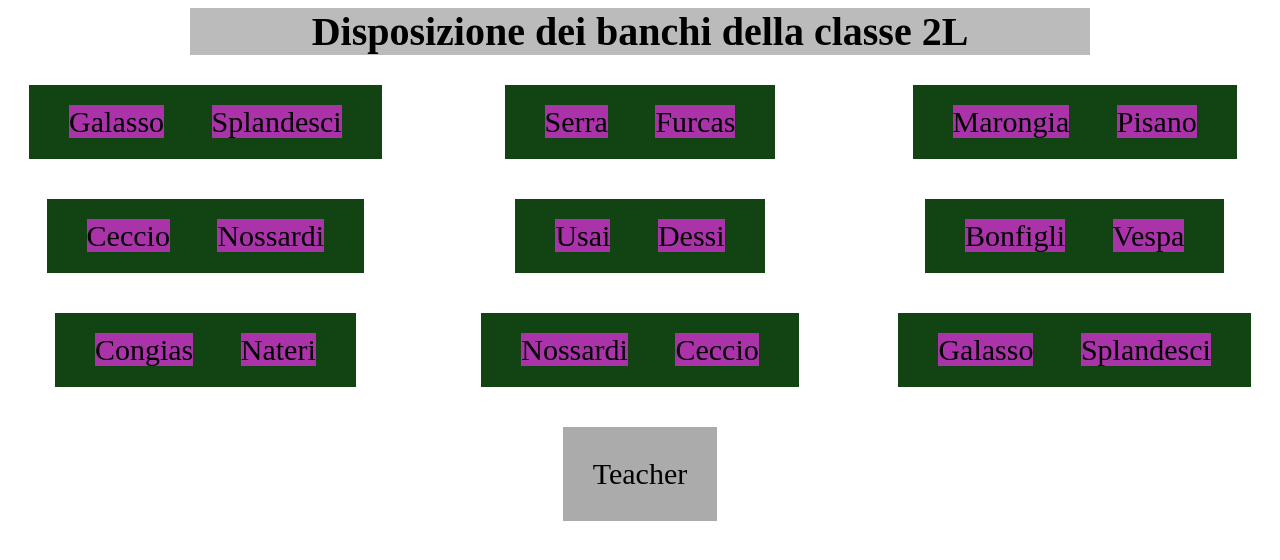
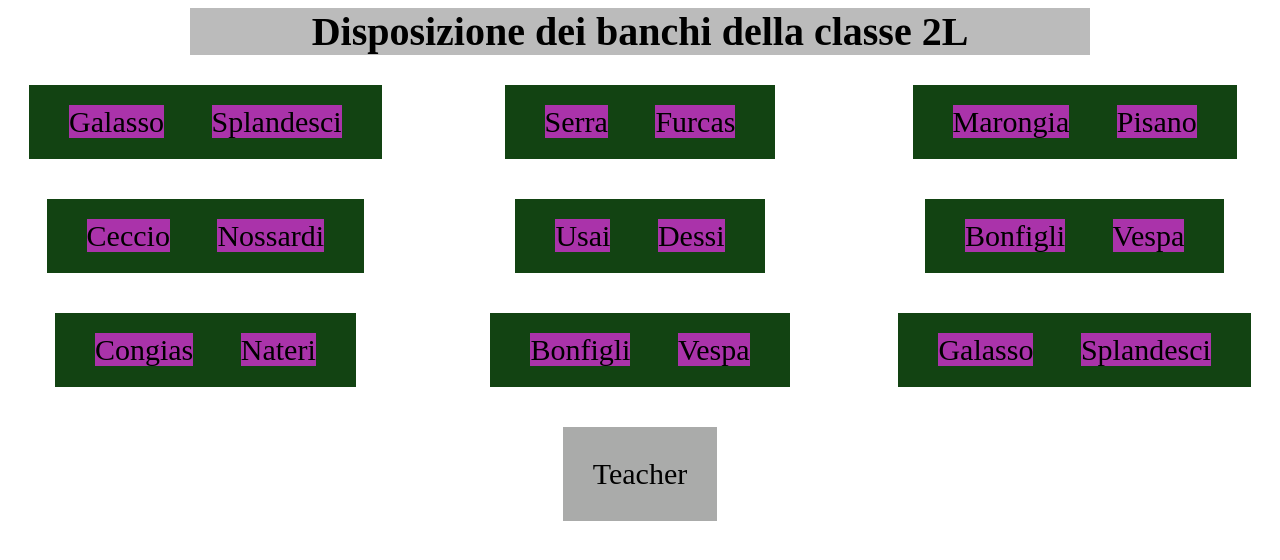
Before and after one commit to AriannaPisano/css, a plain HTML site: page index.html in a window 1280 px wide. Drawn offline with Linux system fonts and the light colour scheme.

Commit message:
piantina classe

```diff
--- a/index.html
+++ b/index.html
@@ -71,8 +71,8 @@
               <span>Nateri</span>
           </div>
           <div class="banco">
-            <span>Nossardi</span>
-            <span>Ceccio</span>
+            <span>Bonfigli</span>
+            <span>Vespa</span>
         </div>
         <div class="banco">
           <span>Galasso</span>
```
